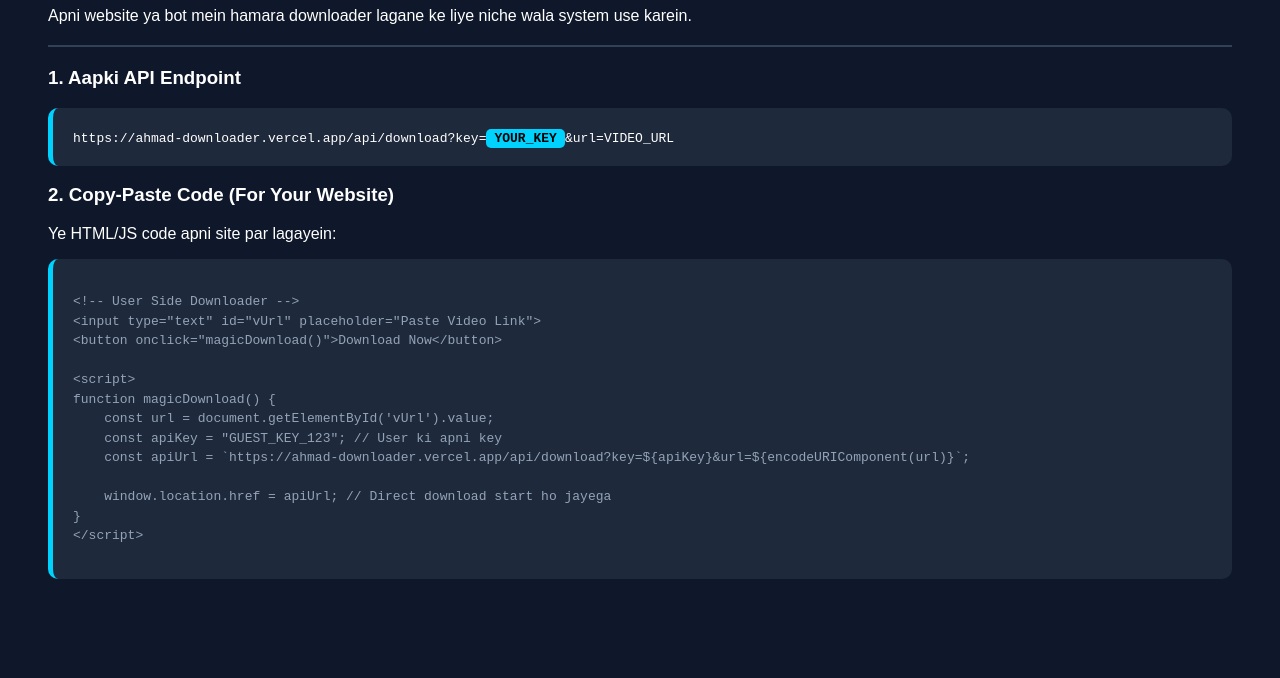
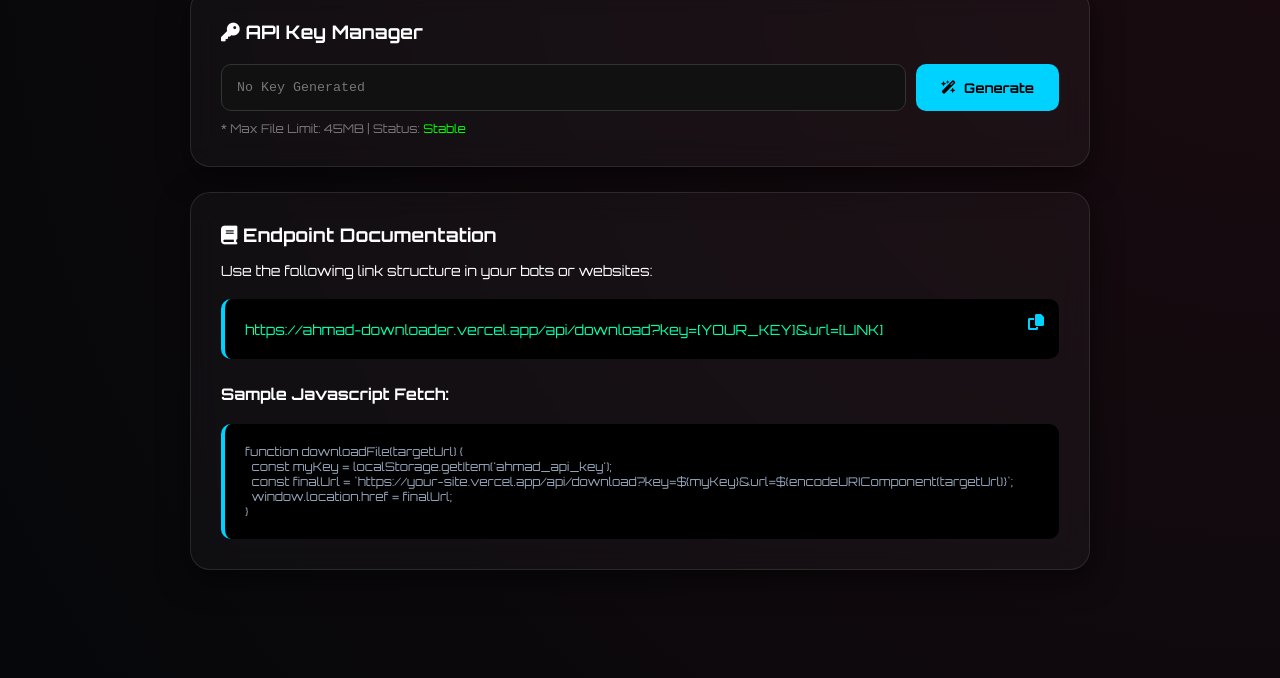
Before and after one commit to ahmad-bhai/ahmad-bhai-social-downloader, a website: page api.html in a window 1280 px wide. Shown: the part 122-800 px from the top of the page. Drawn offline with Linux system fonts and the light colour scheme.

Commit message:
Update api.html

```diff
--- a/api.html
+++ b/api.html
@@ -3,47 +3,129 @@
 <head>
     <meta charset="UTF-8">
     <meta name="viewport" content="width=device-width, initial-scale=1.0">
-    <title>Ahmad Bhai - API Docs</title>
+    <title>Ahmad Bhai - API Cloud</title>
+    <link rel="stylesheet" href="https://cdnjs.cloudflare.com/ajax/libs/font-awesome/6.4.0/css/all.min.css">
     <style>
-        :root { --neon: #00d2ff; --bg: #0f172a; }
-        body { background: var(--bg); color: white; font-family: sans-serif; padding: 40px; }
-        .code-block { background: #1e293b; padding: 20px; border-radius: 10px; border-left: 5px solid var(--neon); overflow-x: auto; }
-        .key-badge { background: var(--neon); color: black; padding: 2px 8px; border-radius: 5px; font-weight: bold; }
-        pre { color: #94a3b8; line-height: 1.5; }
+        :root { --neon: #ff0055; --cyan: #00d2ff; --bg: #05070a; }
+        * { margin:0; padding:0; box-sizing:border-box; font-family:'Orbitron', sans-serif; }
+        body { background: var(--bg); color: white; min-height: 100vh; padding: 20px; background-image: radial-gradient(circle at top right, #1a0b10, transparent); }
+
+        .container { max-width: 900px; margin: auto; }
+        .glass-card {
+            background: rgba(255, 255, 255, 0.03); backdrop-filter: blur(15px);
+            border: 1px solid rgba(255, 255, 255, 0.1); border-radius: 20px;
+            padding: 30px; margin-bottom: 25px; box-shadow: 0 10px 30px rgba(0,0,0,0.5);
+        }
+
+        .header { text-align: center; margin-bottom: 40px; }
+        .header h1 { font-size: 28px; color: var(--cyan); text-shadow: 0 0 10px var(--cyan); }
+
+        .key-section { display: flex; gap: 10px; margin-top: 20px; }
+        input {
+            flex: 1; background: #111; border: 1px solid #333; color: white;
+            padding: 15px; border-radius: 10px; outline: none; font-family: monospace;
+        }
+
+        .btn {
+            padding: 15px 25px; border-radius: 10px; border: none; font-weight: bold;
+            cursor: pointer; transition: 0.3s; display: flex; align-items: center; gap: 8px;
+        }
+        .btn-gen { background: var(--cyan); color: #000; }
+        .btn-del { background: var(--neon); color: white; display: none; }
+
+        .docs { background: #000; padding: 20px; border-radius: 10px; border-left: 4px solid var(--cyan); margin-top: 20px; position: relative; }
+        .copy-icon { position: absolute; right: 15px; top: 15px; cursor: pointer; color: var(--cyan); }
+        code { color: #00ffaa; word-break: break-all; font-size: 14px; }
+
+        .limit-info { font-size: 12px; color: #777; margin-top: 10px; }
     </style>
+    <link href="https://fonts.googleapis.com/css2?family=Orbitron:wght@400;700&display=swap" rel="stylesheet">
 </head>
 <body>
 
-    <h1>🚀 Ahmad Bhai Downloader API</h1>
-    <p>Apni website ya bot mein hamara downloader lagane ke liye niche wala system use karein.</p>
-
-    <hr style="border: 0.1px solid #334155; margin: 20px 0;">
-
-    <h3>1. Aapki API Endpoint</h3>
-    <div class="code-block">
-        <code>https://ahmad-downloader.vercel.app/api/download?key=<span class="key-badge">YOUR_KEY</span>&url=VIDEO_URL</code>
+<div class="container">
+    <div class="header">
+        <h1><i class="fa-solid fa-microchip"></i> AHMAD BHAI DEVELOPER API</h1>
+        <p style="color: #666; font-size: 13px;">Enterprise Level Downloader Bridge</p>
     </div>
 
-    <h3>2. Copy-Paste Code (For Your Website)</h3>
-    <p>Ye HTML/JS code apni site par lagayein:</p>
+    <div class="glass-card">
+        <h3><i class="fa-solid fa-key"></i> API Key Manager</h3>
+        <div class="key-section">
+            <input type="text" id="apiKeyDisplay" readonly placeholder="No Key Generated">
+            <button class="btn btn-gen" id="genBtn" onclick="manageKey('generate')"><i class="fa-solid fa-wand-magic-sparkles"></i> Generate</button>
+            <button class="btn btn-del" id="delBtn" onclick="manageKey('delete')"><i class="fa-solid fa-trash"></i></button>
+        </div>
+        <p class="limit-info">* Max File Limit: 45MB | Status: <span style="color: #00ff00;">Stable</span></p>
+    </div>
 
-    <div class="code-block">
-<pre>
-&lt;!-- User Side Downloader --&gt;
-&lt;input type="text" id="vUrl" placeholder="Paste Video Link"&gt;
-&lt;button onclick="magicDownload()"&gt;Download Now&lt;/button&gt;
+    <div class="glass-card">
+        <h3><i class="fa-solid fa-book"></i> Endpoint Documentation</h3>
+        <p style="font-size: 14px; margin: 15px 0;">Use the following link structure in your bots or websites:</p>
 
-&lt;script&gt;
-function magicDownload() {
-    const url = document.getElementById('vUrl').value;
-    const apiKey = "GUEST_KEY_123"; // User ki apni key
-    const apiUrl = `https://ahmad-downloader.vercel.app/api/download?key=${apiKey}&url=${encodeURIComponent(url)}`;
+        <div class="docs">
+            <i class="fa-solid fa-copy copy-icon" onclick="copyApi()"></i>
+            <code id="apiFormat">https://ahmad-downloader.vercel.app/api/download?key=[YOUR_KEY]&url=[LINK]</code>
+        </div>
 
-    window.location.href = apiUrl; // Direct download start ho jayega
-}
-&lt;/script&gt;
-</pre>
+        <h4 style="margin-top: 25px;">Sample Javascript Fetch:</h4>
+        <div class="docs">
+            <pre style="font-size: 12px; color: #94a3b8;">
+function downloadFile(targetUrl) {
+  const myKey = localStorage.getItem('ahmad_api_key');
+  const finalUrl = `https://your-site.vercel.app/api/download?key=${myKey}&url=${encodeURIComponent(targetUrl)}`;
+  window.location.href = finalUrl;
+}</pre>
+        </div>
     </div>
+</div>
+
+<script>
+    // Load existing key
+    window.onload = () => {
+        const savedKey = localStorage.getItem('ahmad_api_key');
+        if(savedKey) updateUI(savedKey);
+    }
+
+    function manageKey(action) {
+        if(action === 'generate') {
+            const newKey = 'AB-' + Math.random().toString(36).substr(2, 9).toUpperCase();
+            localStorage.setItem('ahmad_api_key', newKey);
+            updateUI(newKey);
+            alert("🚀 Key Generated Successfully!");
+        } else {
+            if(confirm("Bhai, key delete kar dein? Aapka access band ho jayega.")){
+                localStorage.removeItem('ahmad_api_key');
+                updateUI(null);
+            }
+        }
+    }
+
+    function updateUI(key) {
+        const input = document.getElementById('apiKeyDisplay');
+        const genBtn = document.getElementById('genBtn');
+        const delBtn = document.getElementById('delBtn');
+        const apiFormat = document.getElementById('apiFormat');
+
+        if(key) {
+            input.value = key;
+            genBtn.style.display = 'none';
+            delBtn.style.display = 'flex';
+            apiFormat.innerText = `https://ahmad-downloader.vercel.app/api/download?key=${key}&url=YOUR_LINK_HERE`;
+        } else {
+            input.value = '';
+            genBtn.style.display = 'flex';
+            delBtn.style.display = 'none';
+            apiFormat.innerText = `https://ahmad-downloader.vercel.app/api/download?key=[YOUR_KEY]&url=[LINK]`;
+        }
+    }
+
+    function copyApi() {
+        const text = document.getElementById('apiFormat').innerText;
+        navigator.clipboard.writeText(text);
+        alert("📋 API Link Copied!");
+    }
+</script>
 
 </body>
 </html>
```
